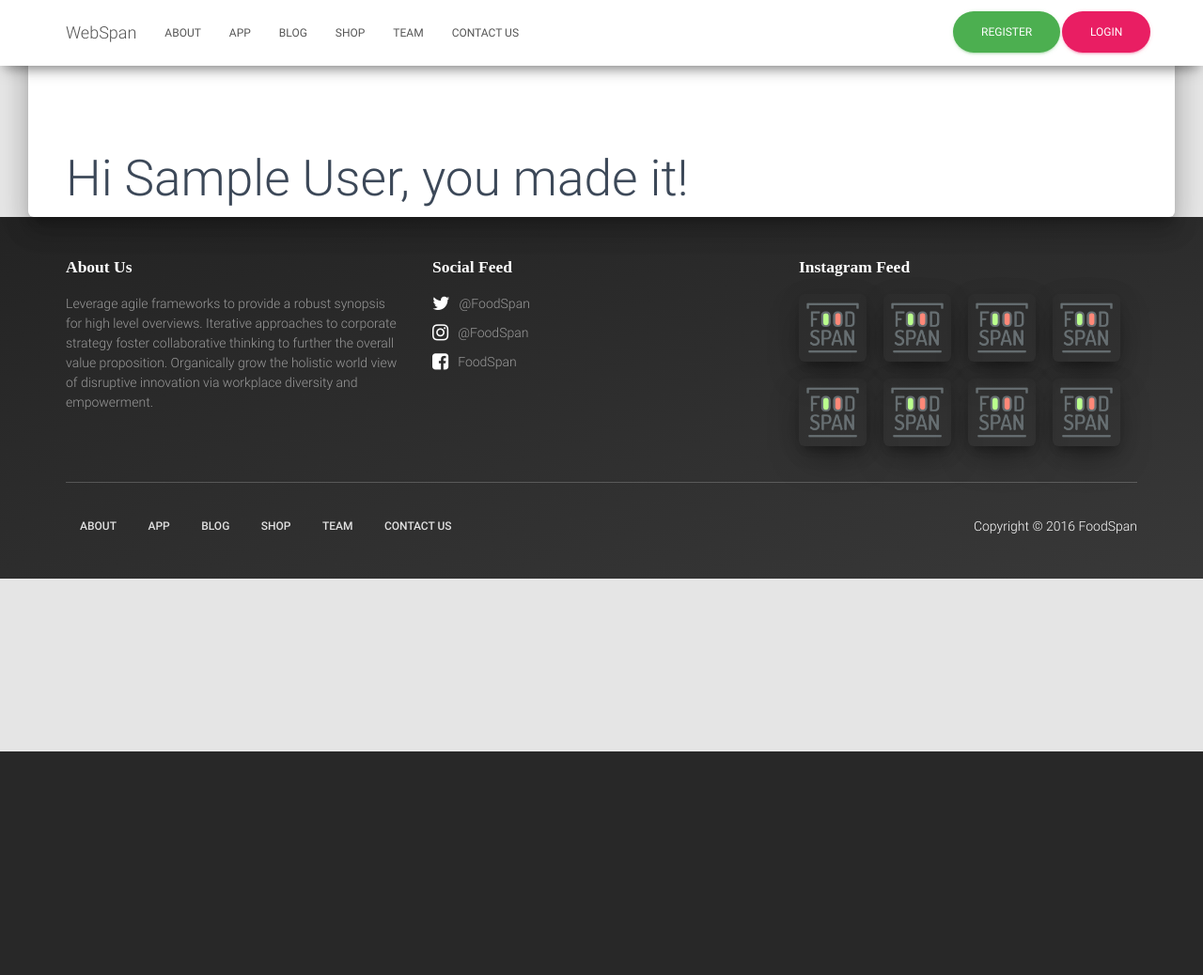
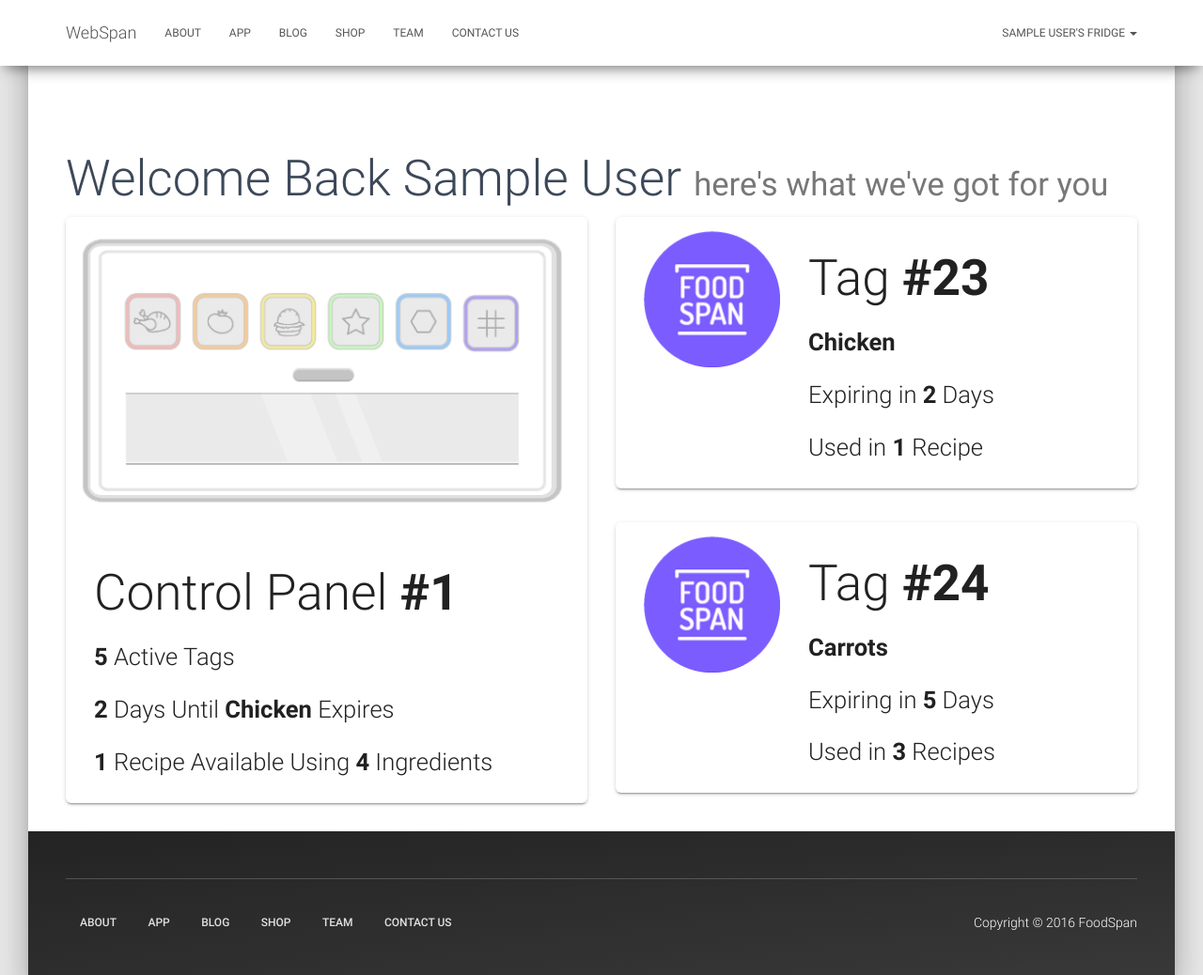
Before and after one commit to FoodSpan/webspan, a PHP site: page /home.php in a window 1280 px wide. Shown: the whole page at 94% size. Before the commit the page ends 800 px from the top, so only its background shows below. Run offline with PHP 8.4, Linux system fonts and the light colour scheme; the visitor is signed in with stand-in values (Sample User, id 1); some web fonts are replaced.

Commit message:
adds sample filler content for homepage, adds logout function

```diff
--- a/footer.html
+++ b/footer.html
@@ -1,51 +1,6 @@
 <footer class="footer footer-black footer-big">
 	<div class="container">
-		<div class="content">
-			<div class="row">
-				<div class="col-md-4">
-					<h5>About Us</h5>
-					<p>Leverage agile frameworks to provide a robust synopsis for high level overviews. Iterative approaches to corporate strategy foster collaborative thinking to further the overall value proposition. Organically grow the holistic world view of disruptive innovation via workplace diversity and empowerment.</p>
-				</div>
-
-				<div class="col-md-4">
-					<h5>Social Feed</h5>
-					<div class="social-feed">
-						<div class="feed-line">
-							<i class="fa fa-twitter"></i>
-							<p>@FoodSpan</p>
-						</div>
-						<div class="feed-line">
-							<i class="fa fa-instagram"></i>
-							<p>@FoodSpan</p>
-						</div>
-						<div class="feed-line">
-							<i class="fa fa-facebook-square"></i>
-							<p>FoodSpan</p>
-						</div>
-					</div>
-				</div>
-
-				<div class="col-md-4">
-					<h5>Instagram Feed</h5>
-					<div class="gallery-feed">
-						<img src="img/logo.png" class="img img-raised img-rounded" alt="" />
-						<img src="img/logo.png" class="img img-raised img-rounded" alt="" />
-						<img src="img/logo.png" class="img img-raised img-rounded" alt="" />
-						<img src="img/logo.png" class="img img-raised img-rounded" alt="" />
-
-						<img src="img/logo.png" class="img img-raised img-rounded" alt="" />
-						<img src="img/logo.png" class="img img-raised img-rounded" alt="" />
-						<img src="img/logo.png" class="img img-raised img-rounded" alt="" />
-						<img src="img/logo.png" class="img img-raised img-rounded" alt="" />
-					</div>
-
-				</div>
-			</div>
-		</div>
-
-
 		<hr />
-
 		<ul class="pull-left">
       <li>
         <a href="#">About</a>
--- a/home.php
+++ b/home.php
@@ -12,7 +12,51 @@
     <?php include_once 'navbar.php' ?>
     <div class="main main-raised" style="padding-top:100px;">
       <div class="container">
-        <h1>Hi <?php echo $_SESSION['user']['name']?>, you made it!</h1>
+        <h1>Welcome Back <?php echo $_SESSION['user']['name']?> <small>here's what we've got for you</small></h1>
+        <div class="row">
+          <div class="col-sm-6">
+            <div class="card">
+              <img class="img-responsive" src="img/control-panel.png">
+              <div class="content">
+                <h1>Control Panel <b>#1</b></h1>
+                <h3><b>5</b> Active Tags</h3>
+                <h3><b>2</b> Days Until <b>Chicken</b> Expires</h3>
+                <h3><b>1</b> Recipe Available Using <b>4</b> Ingredients</h3>
+              </div>
+            </div>
+          </div>
+          <div class="col-sm-6">
+            <div class="card">
+              <div class="content">
+                <div class="row">
+                  <div class="col-sm-4">
+                    <img class="img-responsive" src="img/tag.png">
+                  </div>
+                  <div class="col-sm-6">
+                    <h1>Tag <b>#23</b></h1>
+                    <h3><b>Chicken</b></h3>
+                    <h3>Expiring in <b>2</b> Days</h3>
+                    <h3>Used in <b>1</b> Recipe</h3>
+                  </div>
+                </div>
+              </div>
+            </div>
+            <div class="card">
+              <div class="content">
+                <div class="row">
+                  <div class="col-sm-4">
+                    <img class="img-responsive" src="img/tag.png">
+                  </div>
+                  <div class="col-sm-6">
+                    <h1>Tag <b>#24</b></h1>
+                    <h3><b>Carrots</b></h3>
+                    <h3>Expiring in <b>5</b> Days</h3>
+                    <h3>Used in <b>3</b> Recipes</h3>
+                  </div>
+                </div>
+              </div>
+            </div>
+          </div>
       </div>
     </div>
     <?php include_once 'footer.html' ?>
--- /dev/null
+++ b/logout.php
@@ -0,0 +1,6 @@
+<?php
+  require 'common.php';
+  unset($_SESSION['user']);
+  header("Location: index.php");
+  die("Location: index.php");
+?>
--- a/navbar.php
+++ b/navbar.php
@@ -32,6 +32,7 @@
         </li>
       </ul>
       <ul class="nav navbar-nav navbar-right">
+        <?php if(empty($_SESSION['user'])) { ?>
           <li>
             <a href="register.php" class="btn btn-success btn-raised btn-round">
               Register
@@ -42,6 +43,22 @@
               Login
             </a>
           </li>
+        <?php } else { ?>
+          <li class="dropdown">
+        		<a href="#" class="dropdown-toggle" data-toggle="dropdown">
+              <?php echo $_SESSION['user']['name'];?>'s Fridge <b class="caret"></b>
+            </a>
+          	<ul class="dropdown-menu dropdown-menu-right">
+              <li><a href="home.php">Home</a></li>
+              <li><a href="#">Control Panels</a></li>
+              <li><a href="#">Tags</a></li>
+              <li class="divider"></li>
+              <li><a href="#">Settings</a></li>
+              <li class="divider"></li>
+              <li><a href="logout.php">Logout</a></li>
+            </ul>
+        	</li>
+        <?php } ?>
       </ul>
     </div>
   </div>
```
Also changed, not shown: img/control-panel.png (added), img/tag.png (added), img/tags.png (added). Lines whose indentation alone changed are shown as unchanged.
